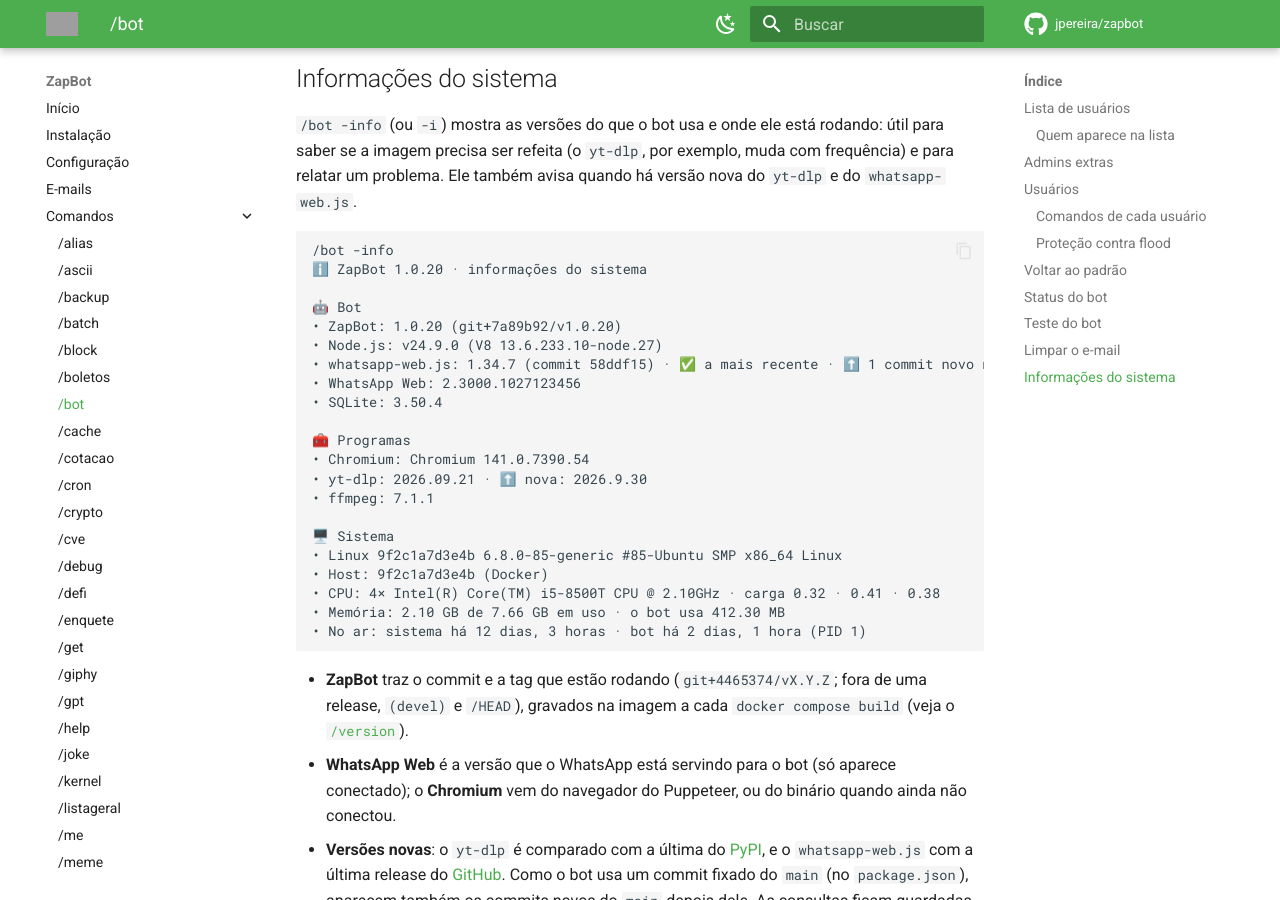
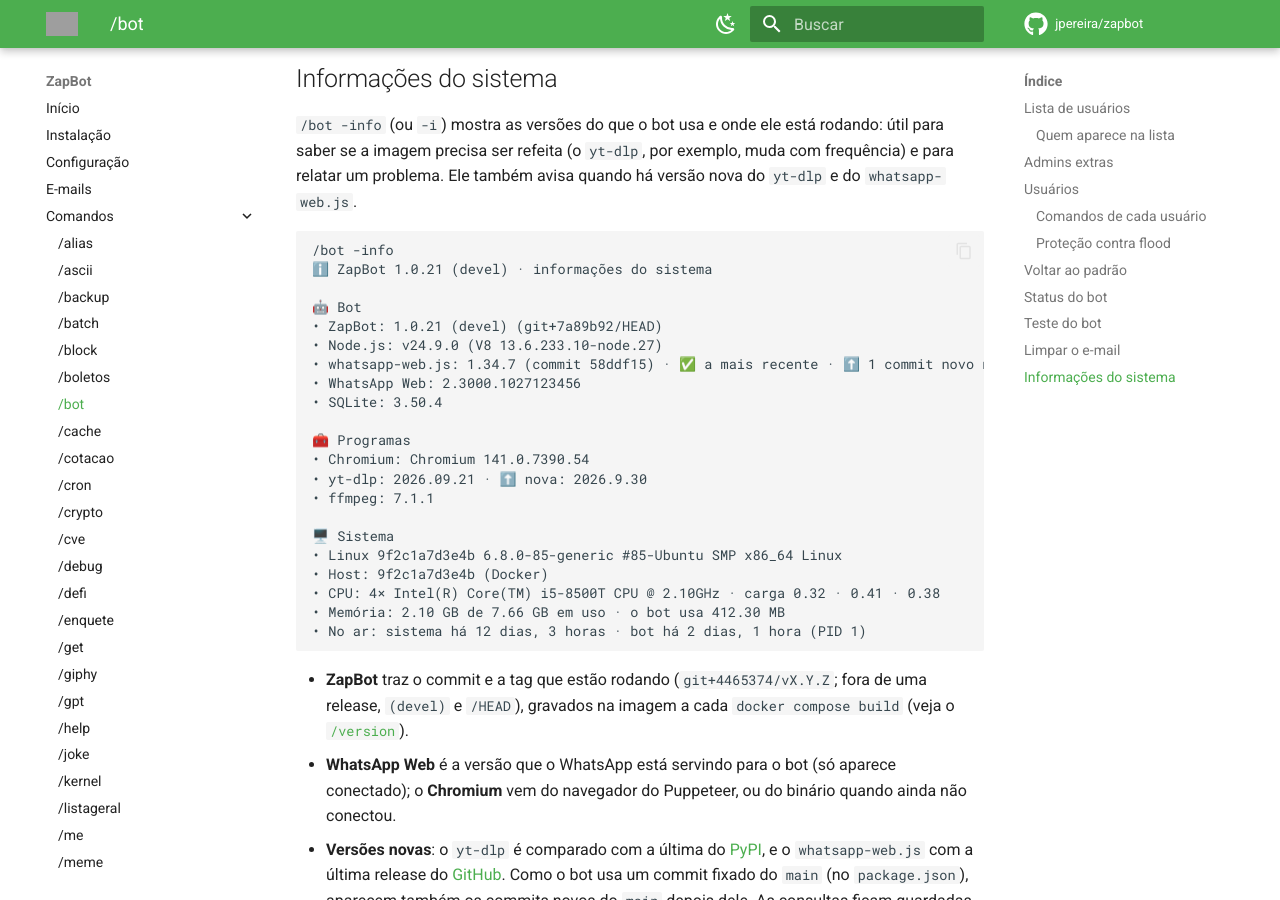
Before and after one commit to jpereira/zapbot, an MkDocs documentation site: the page built from docs/commands/bot.md, in a window 1280 px wide and 900 px high, scrolled down 12031 px. Built offline with MkDocs 1.6.1 and Material for MkDocs 9.7.7, drawn with Linux system fonts in a browser that asks for light colours; comment, search, counter and statistics services are not loaded; some of the changed text lies outside the part shown; grey boxes are pictures that could not be loaded.

Commit message:
Bump to 1.0.21

````diff
--- a/docs/commands/bot.md
+++ b/docs/commands/bot.md
@@ -344,7 +344,7 @@ relatório sai todo dia nesse horário, no seu privado ou nos destinos do `-to`.
 ```
 
 ```text
-📊 Status do ZapBot 1.0.20 · últimas 24 h
+📊 Status do ZapBot 1.0.21 (devel) · últimas 24 h
 qui 01/10 06:00
 
 ▶️ Bot: ativo
@@ -470,10 +470,10 @@ problema. Ele também avisa quando há versão nova do `yt-dlp` e do `whatsapp-w
 
 ```text
 /bot -info
-ℹ️ ZapBot 1.0.20 · informações do sistema
+ℹ️ ZapBot 1.0.21 (devel) · informações do sistema
 
 🤖 Bot
-• ZapBot: 1.0.20 (git+7a89b92/v1.0.20)
+• ZapBot: 1.0.21 (devel) (git+7a89b92/HEAD)
 • Node.js: v24.9.0 (V8 13.6.233.10-node.27)
 • whatsapp-web.js: 1.34.7 (commit 58ddf15) · ✅ a mais recente · ⬆️ 1 commit novo no main
 • WhatsApp Web: 2.3000.1027123456
--- a/package.json
+++ b/package.json
@@ -1,6 +1,6 @@
 {
   "name": "zapbot",
-  "version": "1.0.20",
+  "version": "1.0.21",
   "main": "app.js",
   "license": "MIT",
   "scripts": {
````
Also changed, not shown: README.md (+1 -1 lines), docs/commands/uptime.md (+1 -1 lines), docs/commands/version.md (+1 -1 lines), docs/operation.md (+1 -1 lines), 1 other file.
